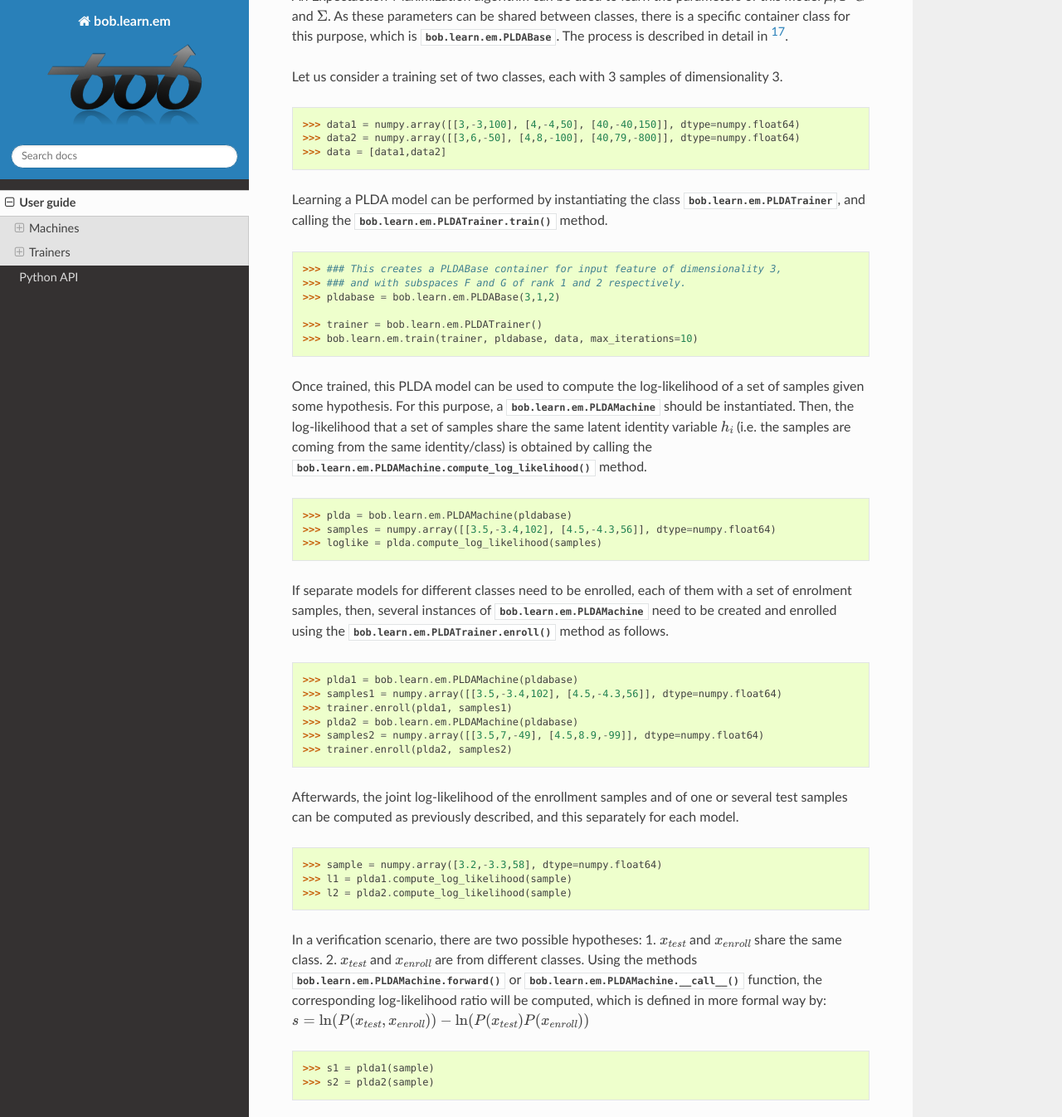
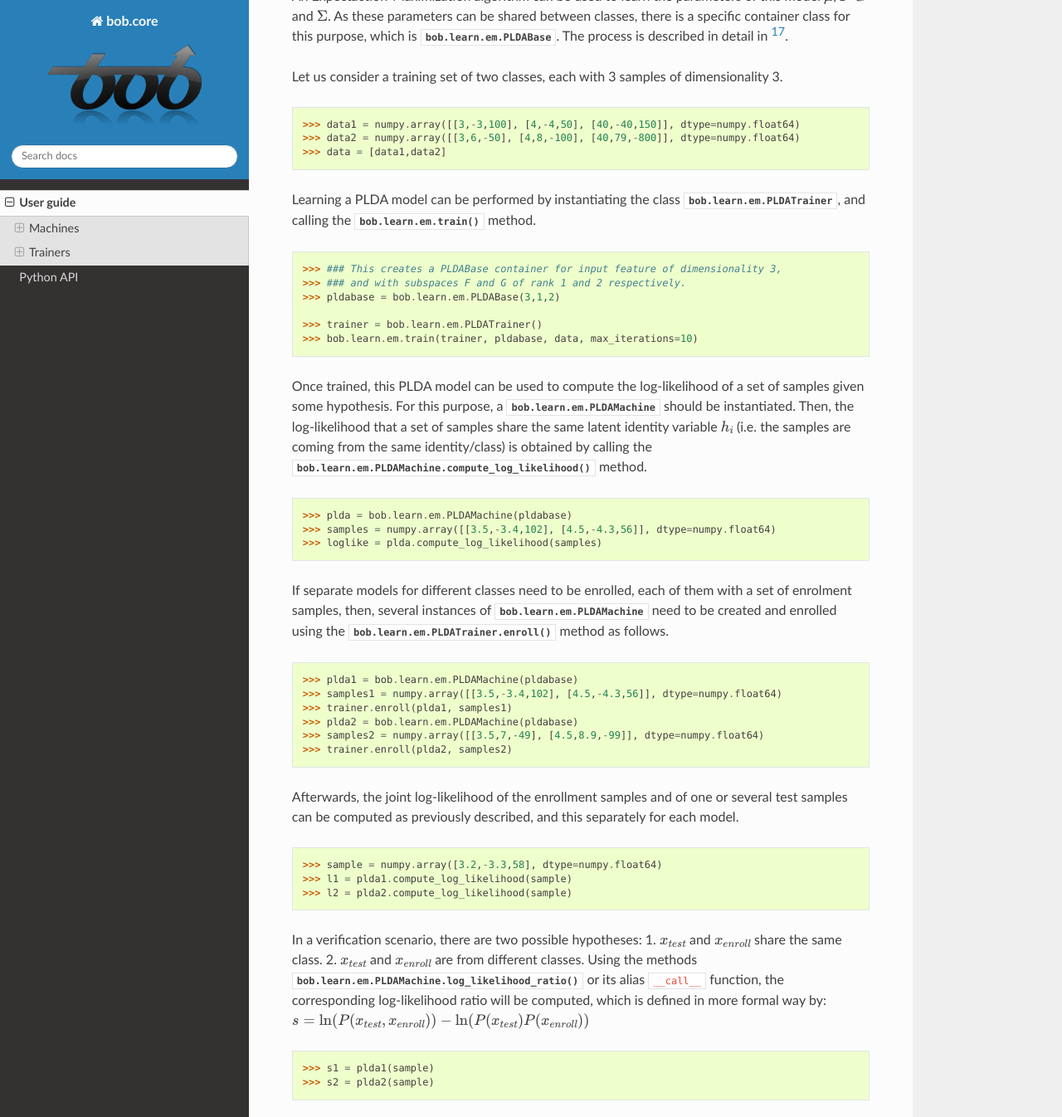
Before and after one commit to bioidiap/bob.learn.em, a Sphinx documentation site: the page built from doc/guide.rst, in a window 1280 px wide and 1400 px high, scrolled down 11313 px, cut to the strip 0-1346 px from the top of the window. Shown: the whole strip at 83% size. Built offline with Sphinx 7.4.7 and the Read the Docs theme 2.0.0, drawn with Linux system fonts in a browser that asks for light colours; formulas are drawn with MathJax 3; the version number could not be read and is left out; some of the changed text lies outside the part shown.

```diff
--- a/doc/conf.py
+++ b/doc/conf.py
@@ -79,7 +79,7 @@ source_suffix = '.rst'
 master_doc = 'index'
 
 # General information about the project.
-project = u'bob.learn.em'
+project = u'bob.core'
 import time
 copyright = u'%s, Idiap Research Institute' % time.strftime('%Y')
 
@@ -131,7 +131,7 @@ pygments_style = 'sphinx'
 
 # Some variables which are useful for generated material
 project_variable = project.replace('.', '_')
-short_description = u'Bindings for EM machines and trainers of Bob'
+short_description = u'Core utilities required on all Bob modules'
 owner = [u'Idiap Research Institute']
 
 
@@ -239,7 +239,8 @@ autodoc_default_flags = [
 from bob.extension.utils import link_documentation, load_requirements
 sphinx_requirements = "extra-intersphinx.txt"
 if os.path.exists(sphinx_requirements):
-    intersphinx_mapping = link_documentation(additional_packages=load_requirements(sphinx_requirements))
+    intersphinx_mapping = link_documentation(
+        additional_packages=['python', 'numpy'] + load_requirements(sphinx_requirements))
 else:
     intersphinx_mapping = link_documentation()
 
--- /dev/null
+++ b/doc/extra-intersphinx.txt
@@ -0,0 +1,2 @@
+# The bob.core>2.0.5 in the requirements.txt is making the bob.core not download
+bob.core
--- a/doc/guide.rst
+++ b/doc/guide.rst
@@ -212,7 +212,7 @@ Once the :py:class:`bob.learn.em.JFAMachine` has been configured for a
 specific class, the log-likelihood (score) that an input sample belongs to the
 enrolled class, can be estimated, by first computing the GMM sufficient
 statistics of this input sample, and then calling the
-:py:meth:`bob.learn.em.JFAMachine.forward` on the sufficient statistics.
+:py:meth:`bob.learn.em.JFAMachine.log_likelihood` on the sufficient statistics.
 
 .. doctest::
   :options: +NORMALIZE_WHITESPACE
@@ -266,7 +266,7 @@ Once the :py:class:`bob.learn.em.ISVMachine` has been configured for a
 specific class, the log-likelihood (score) that an input sample belongs to the
 enrolled class, can be estimated, by first computing the GMM sufficient
 statistics of this input sample, and then calling the
-:py:meth:`bob.learn.em.ISVMachine.forward` on the sufficient statistics.
+``__call__`` on the sufficient statistics.
 
 .. doctest::
   :options: +NORMALIZE_WHITESPACE
@@ -717,7 +717,7 @@ dimensionality 3.
 
 Learning a PLDA model can be performed by instantiating the class
 :py:class:`bob.learn.em.PLDATrainer`, and calling the
-:py:meth:`bob.learn.em.PLDATrainer.train()` method.
+:py:meth:`bob.learn.em.train` method.
 
 .. doctest::
 
@@ -769,8 +769,8 @@ separately for each model.
 In a verification scenario, there are two possible hypotheses: 1.
 :math:`x_{test}` and :math:`x_{enroll}` share the same class.  2.
 :math:`x_{test}` and :math:`x_{enroll}` are from different classes.  Using the
-methods :py:meth:`bob.learn.em.PLDAMachine.forward` or
-:py:meth:`bob.learn.em.PLDAMachine.__call__` function, the corresponding
+methods :py:meth:`bob.learn.em.PLDAMachine.log_likelihood_ratio` or
+its alias ``__call__`` function, the corresponding
 log-likelihood ratio will be computed, which is defined in more formal way by:
 :math:`s = \ln(P(x_{test},x_{enroll})) - \ln(P(x_{test})P(x_{enroll}))`
 
```
Also changed, not shown: other parts of doc/guide.rst (+3 -3 lines), 8 other files.
